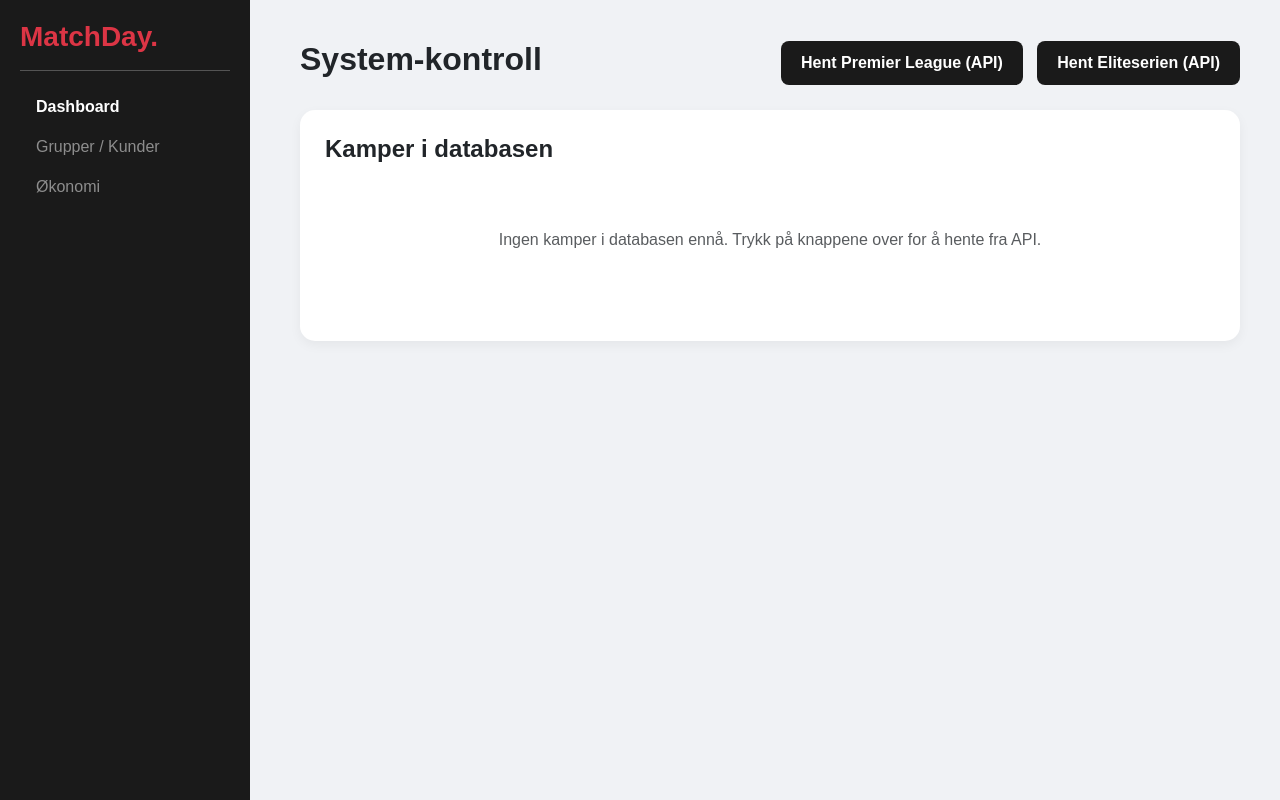
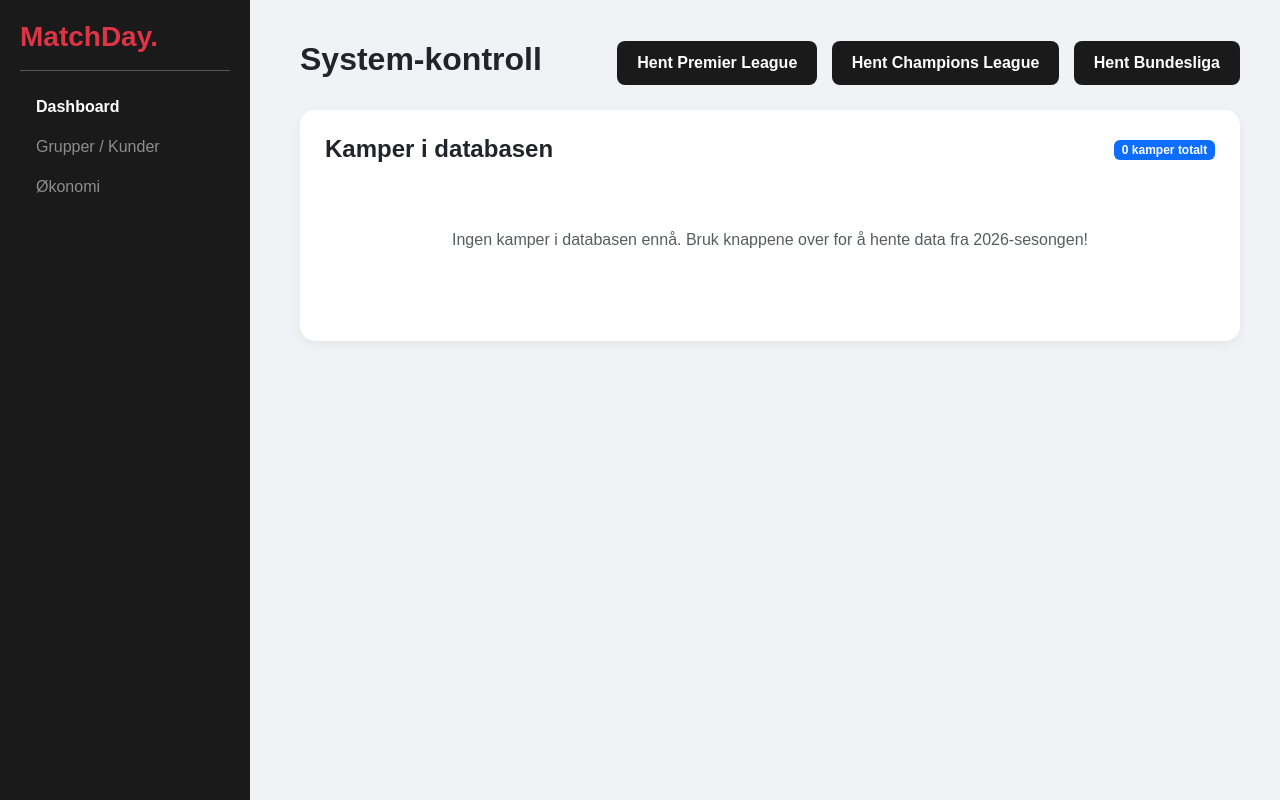
Before and after one commit to claseasybranding-ops/matchday-demo, a Flask app: page /super_admin_dashboard in a window 1280 px wide. Run offline with Flask 3, Linux system fonts and the light colour scheme; data that the repository does not hold is empty.

Commit message:
Update super_admin.html

```diff
--- a/templates/super_admin.html
+++ b/templates/super_admin.html
@@ -12,7 +12,9 @@
         .card { border-radius: 15px; border: none; box-shadow: 0 4px 12px rgba(0,0,0,0.05); background: white; padding: 25px; }
         .logo-sm { width: 30px; height: 30px; object-fit: contain; margin: 0 10px; }
         .match-row { border-bottom: 1px solid #eee; padding: 15px 0; display: flex; align-items: center; }
-        .btn-api { background: #1a1a1a; color: white; border-radius: 8px; padding: 10px 20px; font-weight: bold; border: none; margin-left: 10px; }
+        .btn-api { background: #1a1a1a; color: white; border-radius: 8px; padding: 10px 20px; font-weight: bold; border: none; margin-left: 10px; transition: 0.3s; }
+        .btn-api:hover { background: #cc0000; }
+        .badge-date { background: #f8f9fa; color: #666; padding: 5px 10px; border-radius: 5px; font-size: 0.8rem; }
     </style>
 </head>
 <body>
@@ -31,24 +33,35 @@
     <div class="d-flex justify-content-between align-items-center mb-4">
         <h2 class="fw-bold">System-kontroll</h2>
         <div>
-            <button class="btn-api" onclick="importLeague(39)">Hent Premier League (API)</button>
-            <button class="btn-api" onclick="importLeague(103)">Hent Eliteserien (API)</button>
+            <button class="btn-api" onclick="importLeague('PL')">Hent Premier League</button>
+            <button class="btn-api" onclick="importLeague('CL')">Hent Champions League</button>
+            <button class="btn-api" onclick="importLeague('BL1')">Hent Bundesliga</button>
         </div>
     </div>
 
     <div class="card">
-        <h4 class="fw-bold mb-3">Kamper i databasen</h4>
+        <div class="d-flex justify-content-between align-items-center mb-3">
+            <h4 class="fw-bold m-0">Kamper i databasen</h4>
+            <span class="badge bg-primary">{{ kamper|length }} kamper totalt</span>
+        </div>
+
         <div id="match-list">
             {% if kamper|length == 0 %}
-                <p class="text-center text-muted py-5">Ingen kamper i databasen ennå. Trykk på knappene over for å hente fra API.</p>
+                <p class="text-center text-muted py-5">Ingen kamper i databasen ennå. Bruk knappene over for å hente data fra 2026-sesongen!</p>
             {% endif %}
 
             {% for k in kamper %}
             <div class="match-row">
-                <div class="col-2 text-muted small">{{ k[6][:10] }}</div>
-                <div class="col-4 text-end fw-bold">{{ k[2] }} <img src="{{ k[4] }}" class="logo-sm"></div>
+                <div class="col-2">
+                    <span class="badge-date">{{ k[6][:10] }}</span>
+                </div>
+                <div class="col-4 text-end fw-bold">
+                    {{ k[2] }} <img src="{{ k[4] }}" class="logo-sm" onerror="this.src='https://via.placeholder.com/30?text=?'">
+                </div>
                 <div class="col-1 text-center text-danger fw-bold">VS</div>
-                <div class="col-4 text-start fw-bold"><img src="{{ k[5] }}" class="logo-sm"> {{ k[3] }}</div>
+                <div class="col-4 text-start fw-bold">
+                    <img src="{{ k[5] }}" class="logo-sm" onerror="this.src='https://via.placeholder.com/30?text=?'"> {{ k[3] }}
+                </div>
                 <div class="col-1 text-center">
                     <button class="btn btn-sm btn-outline-success">Aktiver</button>
                 </div>
@@ -59,13 +72,24 @@
 </div>
 
 <script>
-    function importLeague(id) {
-        if(confirm("Hente kamper fra API?")) {
-            fetch('/api/import_league/' + id)
+    function importLeague(code) {
+        if(confirm("Vil du hente kommende kamper for " + code + "?")) {
+            // Viser en enkel laste-melding
+            const btn = event.target;
+            const originalText = btn.innerText;
+            btn.innerText = "Henter...";
+            btn.disabled = true;
+
+            fetch('/api/import_league/' + code)
                 .then(res => res.json())
                 .then(data => {
                     alert(data.status);
                     window.location.reload();
+                })
+                .catch(err => {
+                    alert("Noe gikk galt: " + err);
+                    btn.innerText = originalText;
+                    btn.disabled = false;
                 });
         }
     }
```
